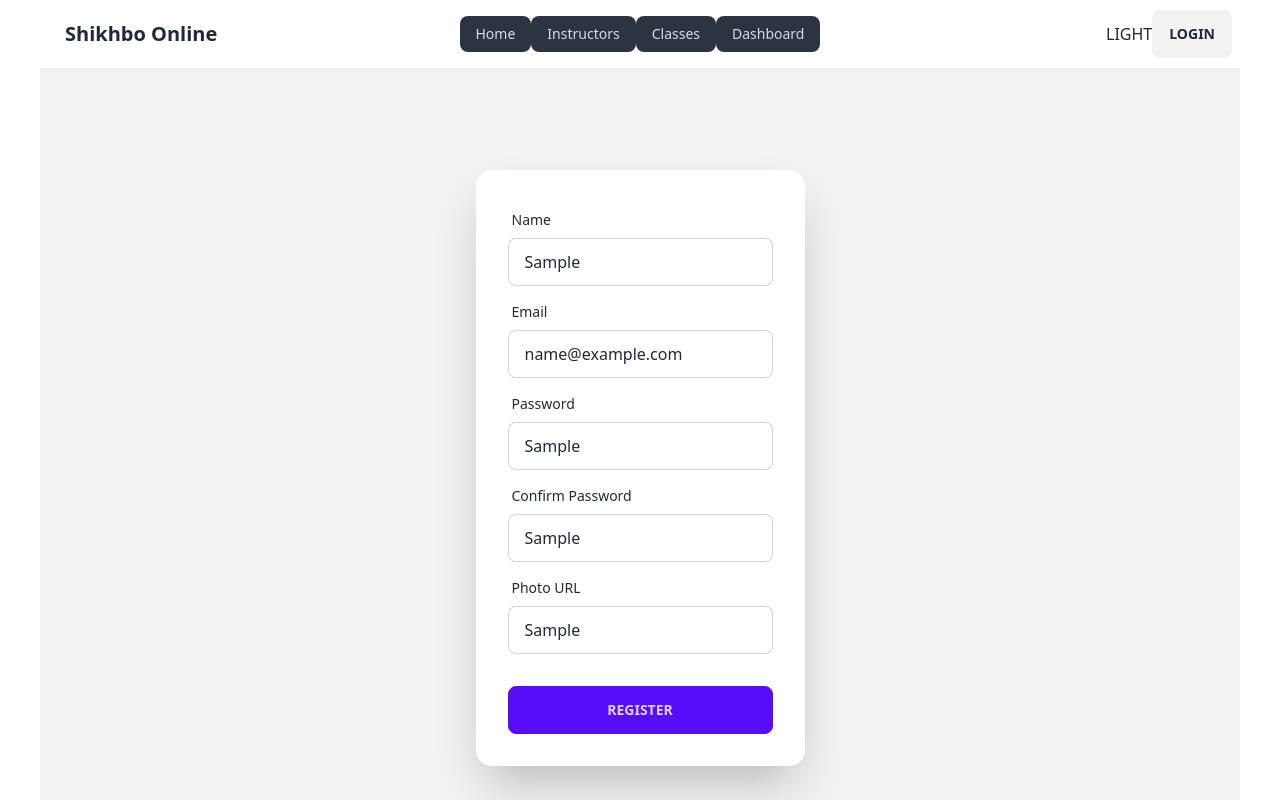
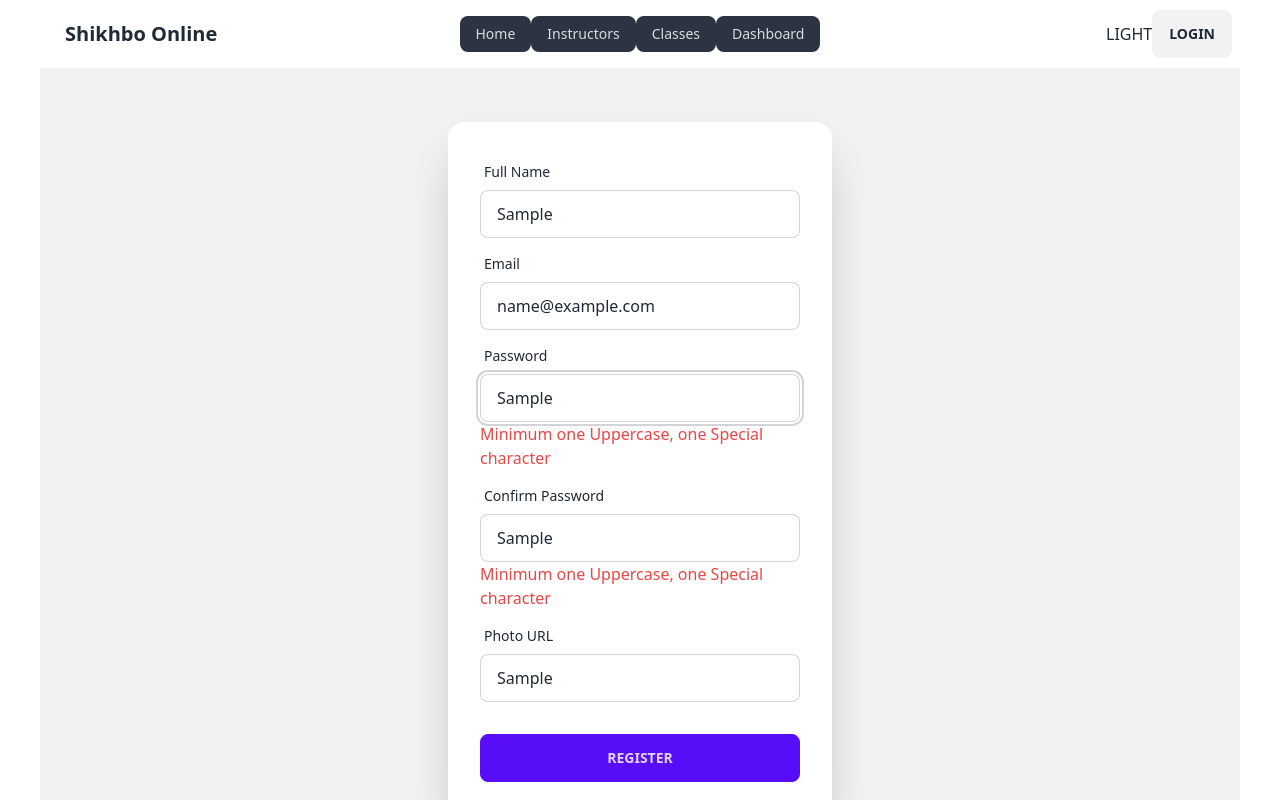
Before and after one commit to azammunna0221/shikbo-online-client, a React (Vite) app: page /register in a window 1280 px wide. Both pictures are taken after typing "Sample", "name@example.com", "Sample", "Sample", "Sample" into the empty fields and a click on the button "REGISTER". Shown: the top 800 px of the page. Built offline with nearby package versions, Linux system fonts and the light colour scheme; no server answers.

Commit message:
password Validation

```diff
--- a/package.json
+++ b/package.json
@@ -17,6 +17,7 @@
     "react-dom": "^18.2.0",
     "react-helmet": "^6.1.0",
     "react-helmet-async": "^1.3.0",
+    "react-hook-form": "^7.44.3",
     "react-icons": "^4.9.0",
     "react-responsive-carousel": "^3.2.23",
     "react-router-dom": "^6.12.1",
--- a/src/Pages/SignUp/Register.jsx
+++ b/src/Pages/SignUp/Register.jsx
@@ -1,11 +1,20 @@
 import { useContext } from "react";
 import { Helmet } from "react-helmet-async";
 import { AuthContext } from "../../Provider/AuthProvider";
+import { useForm } from "react-hook-form";
 
 const Register = () => {
+    const { register, handleSubmit, formState: { errors } } = useForm();
+
+    const onSubmit = data => {
+        console.log(data)
+    };
+
+
+
     const { createUser } = useContext(AuthContext);
 
-    const handleCreateUser = (e) => {
+    /* const handleCreateUser = (e) => {
         e.preventDefault();
         const form = e.target;
         const firstName = form.name.value;
@@ -22,7 +31,7 @@ const Register = () => {
         }).catch(error => {
             console.log(error.message);
         })
-    }
+    } */
 
     return (
         <div>
@@ -32,36 +41,48 @@ const Register = () => {
             <div className="hero min-h-screen bg-base-200">
                 <div className="hero-content flex-col lg:flex-row-reverse">
                     <div className="card flex-shrink-0 w-full max-w-sm shadow-2xl bg-base-100">
-                        <form onSubmit={handleCreateUser} className="card-body">
+                        <form onSubmit={handleSubmit(onSubmit)} className="card-body">
                             <div className="form-control">
                                 <label className="label">
-                                    <span className="label-text">Name</span>
+                                    <span className="label-text">Full Name</span>
                                 </label>
-                                <input name="name" type="text" placeholder="Full Name" className="input input-bordered" />
+                                <input {...register("name", { required: true })} name="name" type="text" placeholder="Full Name" className="input input-bordered" />
+                                {errors.name && <span className=" text-red-500">This field is required</span>}
                             </div>
                             <div className="form-control">
                                 <label className="label">
                                     <span className="label-text">Email</span>
                                 </label>
-                                <input name="email" type="email" placeholder="Email" className="input input-bordered" />
+                                <input {...register("email",{ required: true })} name="email" type="email" placeholder="Email" className="input input-bordered" />
+                                {errors.email && <span className=" text-red-500">This field is required</span>}
                             </div>
                             <div className="form-control">
                                 <label className="label">
                                     <span className="label-text">Password</span>
                                 </label>
-                                <input name="password" type="text" placeholder="password" className="input input-bordered" />
+                                <input {...register("password",{ required: true, minLength: 6,
+                                pattern: /(?=.*?[A-Z])(?=.*?[#?!@$%^&*-])/
+                            })}
+                                name="password" type="text" placeholder="password" className="input input-bordered" />
+                                {errors.password?.type === 'required' && <span className=" text-red-500">This field is required</span>}
+                                {errors.password?.type === 'minLength' && <span className=" text-red-500">Minimum length should be 6</span>}
+                                {errors.password?.type === 'pattern' && <span className=" text-red-500"> Minimum one Uppercase,  one Special character</span>}
                             </div>
                             <div className="form-control">
                                 <label className="label">
                                     <span className="label-text">Confirm Password</span>
                                 </label>
-                                <input name="confirmPassword" type="text" placeholder="password" className="input input-bordered" />
+                                <input {...register("confirmPassword", { required: true, minLength: 6,
+                                pattern: /(?=.*?[A-Z])(?=.*?[#?!@$%^&*-])/ })} name="confirmPassword" type="text" placeholder="password" className="input input-bordered" />
+                                {errors.password?.type === 'required' && <span className=" text-red-500">This field is required</span>}
+                                {errors.password?.type === 'minLength' && <span className=" text-red-500">Minimum length should be 6</span>}
+                                {errors.password?.type === 'pattern' && <span className=" text-red-500"> Minimum one Uppercase,  one Special character</span>}
                             </div>
                             <div className="form-control">
                                 <label className="label">
                                     <span className="label-text">Photo URL</span>
                                 </label>
-                                <input name="url" type="text" placeholder="URL" className="input input-bordered" />
+                                <input {...register("url")} name="url" type="text" placeholder="URL" className="input input-bordered" />
                             </div>
                             <div className="form-control mt-6">
                                 <button type="submit" className="btn btn-primary">Register</button>
```
Also changed, not shown: 1 other file (tests, documents, lock files or other folders).
